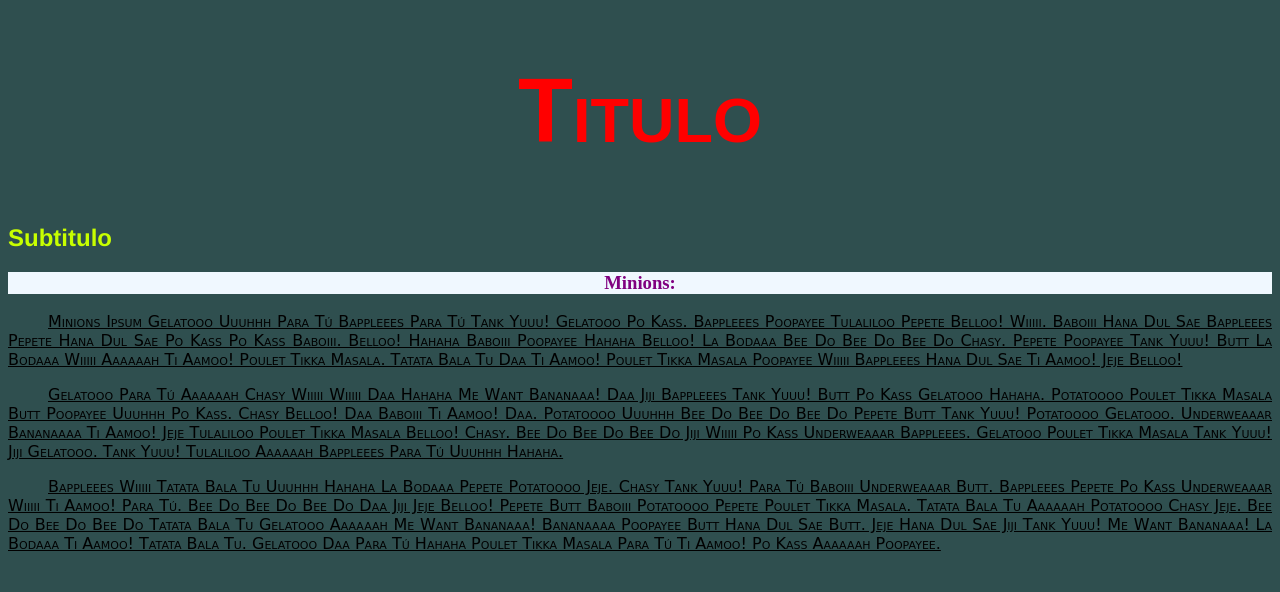
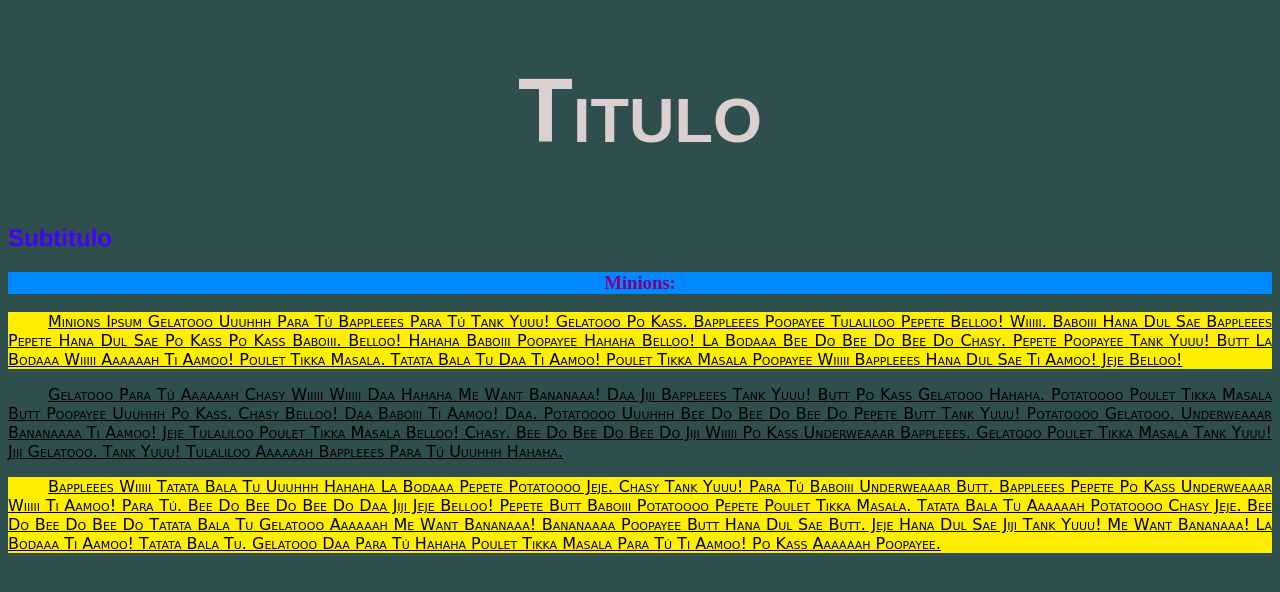
Before and after one commit to RafaelRonchi/Udemy-HTML5-CSS3-e-JS-, a plain HTML site: page SegundaSeção/exercicio2.html in a window 1280 px wide. Drawn offline with Linux system fonts and the light colour scheme.

Commit message:
Aplicando class CSS

```diff
--- a/SegundaSeção/exercicio2.html
+++ b/SegundaSeção/exercicio2.html
@@ -12,20 +12,20 @@
                 font-size: 90px;
                 font-style:normal;
                 font-variant:small-caps;
-                color: rgb(255, 0, 0);
+                color: rgb(219, 207, 207);
                 text-align: center;
 
             }
 
             h2{
                 font-family: 'Franklin Gothic Medium', 'Arial Narrow', Arial, sans-serif;
-                color: rgb(200, 255, 0);
+                color: rgb(68, 0, 255);
             }
 
             h3{
                 text-align: center;
                 color: purple;
-                background-color:aliceblue ;
+                background-color:rgb(0, 136, 255) ;
             }
 
             p{
@@ -37,15 +37,19 @@
                 text-transform:capitalize;
 
             }
+            .destaque{
+                background-color:rgb(255, 238, 0);
+            }
+
         </style>
     </head>
     <body>
         <h1>Titulo</h1>
         <h2>Subtitulo</h2>
         <h3>Minions: </h3>
-        <p> Minions ipsum gelatooo uuuhhh para tú bappleees para tú tank yuuu! Gelatooo po kass. Bappleees poopayee tulaliloo pepete belloo! Wiiiii. Baboiii hana dul sae bappleees pepete hana dul sae po kass po kass baboiii. Belloo! hahaha baboiii poopayee hahaha belloo! La bodaaa bee do bee do bee do chasy. Pepete poopayee tank yuuu! Butt la bodaaa wiiiii aaaaaah ti aamoo! Poulet tikka masala. Tatata bala tu daa ti aamoo! Poulet tikka masala poopayee wiiiii bappleees hana dul sae ti aamoo! Jeje belloo! </p>
+        <p class="destaque"> Minions ipsum gelatooo uuuhhh para tú bappleees para tú tank yuuu! Gelatooo po kass. Bappleees poopayee tulaliloo pepete belloo! Wiiiii. Baboiii hana dul sae bappleees pepete hana dul sae po kass po kass baboiii. Belloo! hahaha baboiii poopayee hahaha belloo! La bodaaa bee do bee do bee do chasy. Pepete poopayee tank yuuu! Butt la bodaaa wiiiii aaaaaah ti aamoo! Poulet tikka masala. Tatata bala tu daa ti aamoo! Poulet tikka masala poopayee wiiiii bappleees hana dul sae ti aamoo! Jeje belloo! </p>
         <p>Gelatooo para tú aaaaaah chasy wiiiii wiiiii daa hahaha me want bananaaa! Daa jiji bappleees tank yuuu! Butt po kass gelatooo hahaha. Potatoooo poulet tikka masala butt poopayee uuuhhh po kass. Chasy belloo! Daa baboiii ti aamoo! Daa. Potatoooo uuuhhh bee do bee do bee do pepete butt tank yuuu! Potatoooo gelatooo. Underweaaar bananaaaa ti aamoo! Jeje tulaliloo poulet tikka masala belloo! Chasy. Bee do bee do bee do jiji wiiiii po kass underweaaar bappleees. Gelatooo poulet tikka masala tank yuuu! Jiji gelatooo. Tank yuuu! tulaliloo aaaaaah bappleees para tú uuuhhh hahaha. </p>
-        <p>Bappleees wiiiii tatata bala tu uuuhhh hahaha la bodaaa pepete potatoooo jeje. Chasy tank yuuu! Para tú baboiii underweaaar butt. Bappleees pepete po kass underweaaar wiiiii ti aamoo! Para tú. Bee do bee do bee do daa jiji jeje belloo! Pepete butt baboiii potatoooo pepete poulet tikka masala. Tatata bala tu aaaaaah potatoooo chasy jeje. Bee do bee do bee do tatata bala tu gelatooo aaaaaah me want bananaaa! Bananaaaa poopayee butt hana dul sae butt. Jeje hana dul sae jiji tank yuuu! Me want bananaaa! La bodaaa ti aamoo! Tatata bala tu. Gelatooo daa para tú hahaha poulet tikka masala para tú ti aamoo! Po kass aaaaaah poopayee. </p>
+        <p class="destaque">Bappleees wiiiii tatata bala tu uuuhhh hahaha la bodaaa pepete potatoooo jeje. Chasy tank yuuu! Para tú baboiii underweaaar butt. Bappleees pepete po kass underweaaar wiiiii ti aamoo! Para tú. Bee do bee do bee do daa jiji jeje belloo! Pepete butt baboiii potatoooo pepete poulet tikka masala. Tatata bala tu aaaaaah potatoooo chasy jeje. Bee do bee do bee do tatata bala tu gelatooo aaaaaah me want bananaaa! Bananaaaa poopayee butt hana dul sae butt. Jeje hana dul sae jiji tank yuuu! Me want bananaaa! La bodaaa ti aamoo! Tatata bala tu. Gelatooo daa para tú hahaha poulet tikka masala para tú ti aamoo! Po kass aaaaaah poopayee. </p>
         </p>
     </body>
 </html>
```
